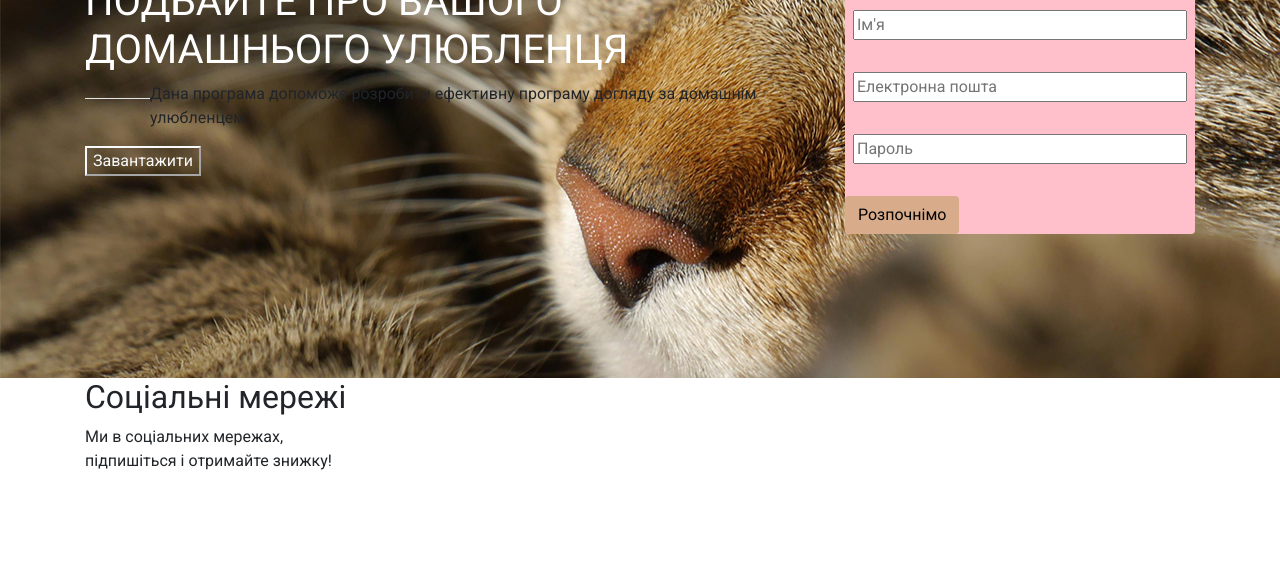
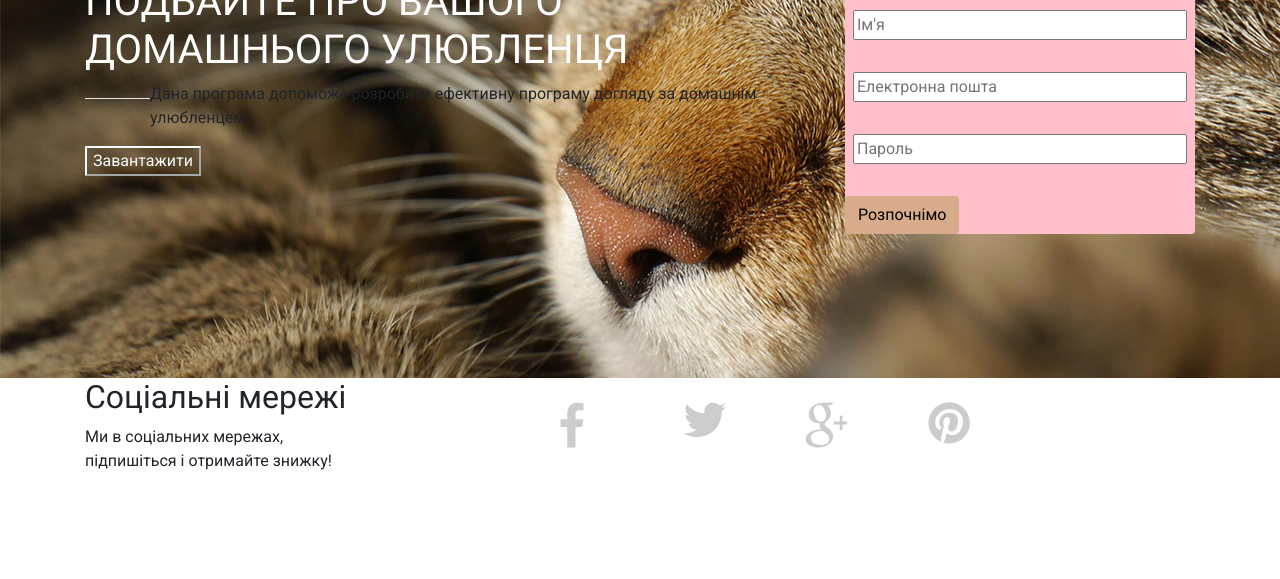
Before and after one commit to ludmilajatsun/ludmilajatsun.github.io, a plain HTML site: page index.html in a window 1280 px wide. Shown: the part 221-800 px from the top of the page. Drawn offline with nearby package versions, Linux system fonts and the light colour scheme.

Commit message:
Update style.css

```diff
--- a/css/style.css
+++ b/css/style.css
@@ -60,35 +60,35 @@ form {
   cursor: pointer;
   width: 50px;
   height: 50px;
-  background: url(../images/icon/noActiveF.png.) no-repeat;
+  background: url("../images/icon/noActiveF.png") no-repeat;
 }
 .F:hover{
-  background: url(../images/icon/ActiveF.png) no-repeat;
+  background: url("../images/icon/ActiveF.png") no-repeat;
 }
 .T{
   cursor: pointer;
   width: 50px;
   height: 50px;
-  background: url(../images/icon/noActiveT.png.) no-repeat;
+  background: url("../images/icon/noActiveT.png") no-repeat;
 }
 .T:hover{
-  background: url(../images/icon/ActiveT.png) no-repeat;
+  background: url("../images/icon/ActiveT.png") no-repeat;
 }
 .G{
   cursor: pointer;
   width: 50px;
   height: 50px;
-  background: url(../images/icon/noActiveG.png.) no-repeat;
+  background: url("../images/icon/noActiveG.png") no-repeat;
 }
 .G:hover{
-  background: url(../images/icon/ActiveG.png) no-repeat;
+  background: url("../images/icon/ActiveG.png") no-repeat;
 }
 .P{
   cursor: pointer;
   width: 50px;
   height: 50px;
-  background: url(../images/icon/noActiveP.png.) no-repeat;
+  background: url("../images/icon/noActiveP.png") no-repeat;
 }
 .P:hover{
-  background: url(../images/icon/ActiveP.png) no-repeat;
+  background: url("../images/icon/ActiveP.png") no-repeat;
 }
```
